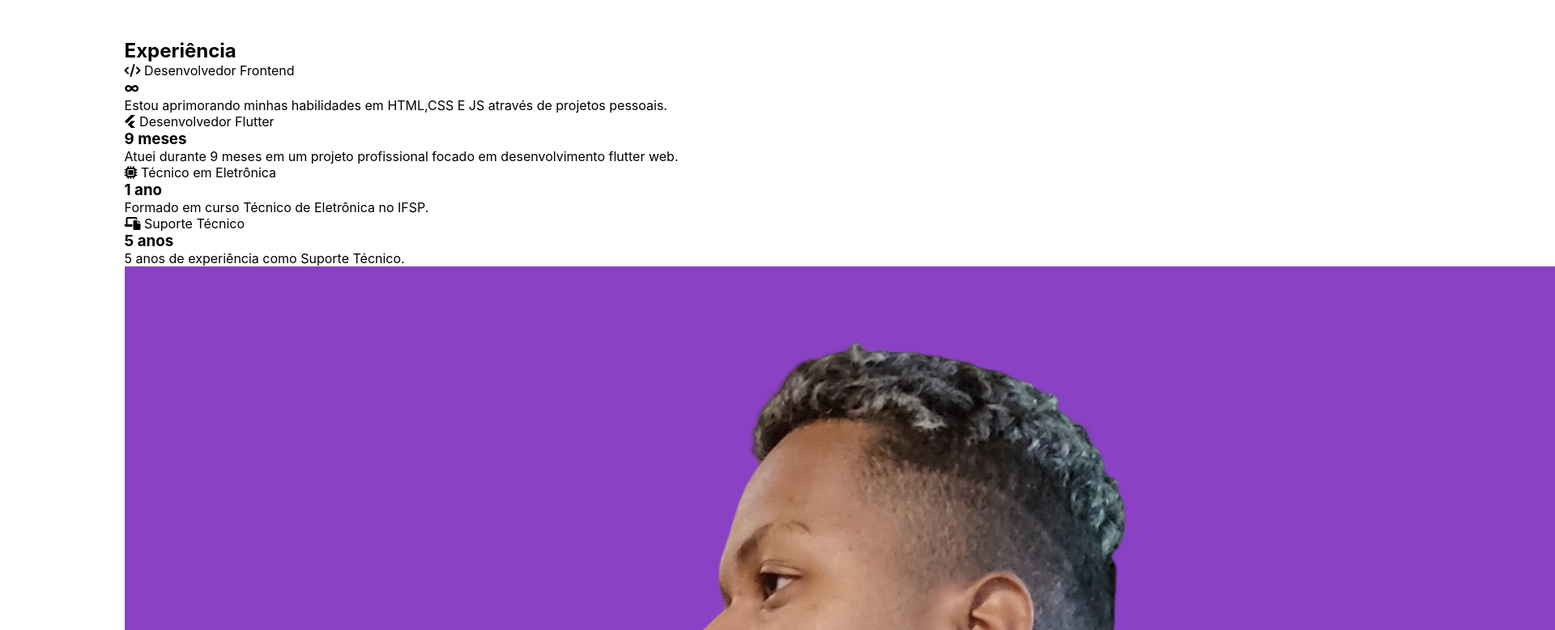
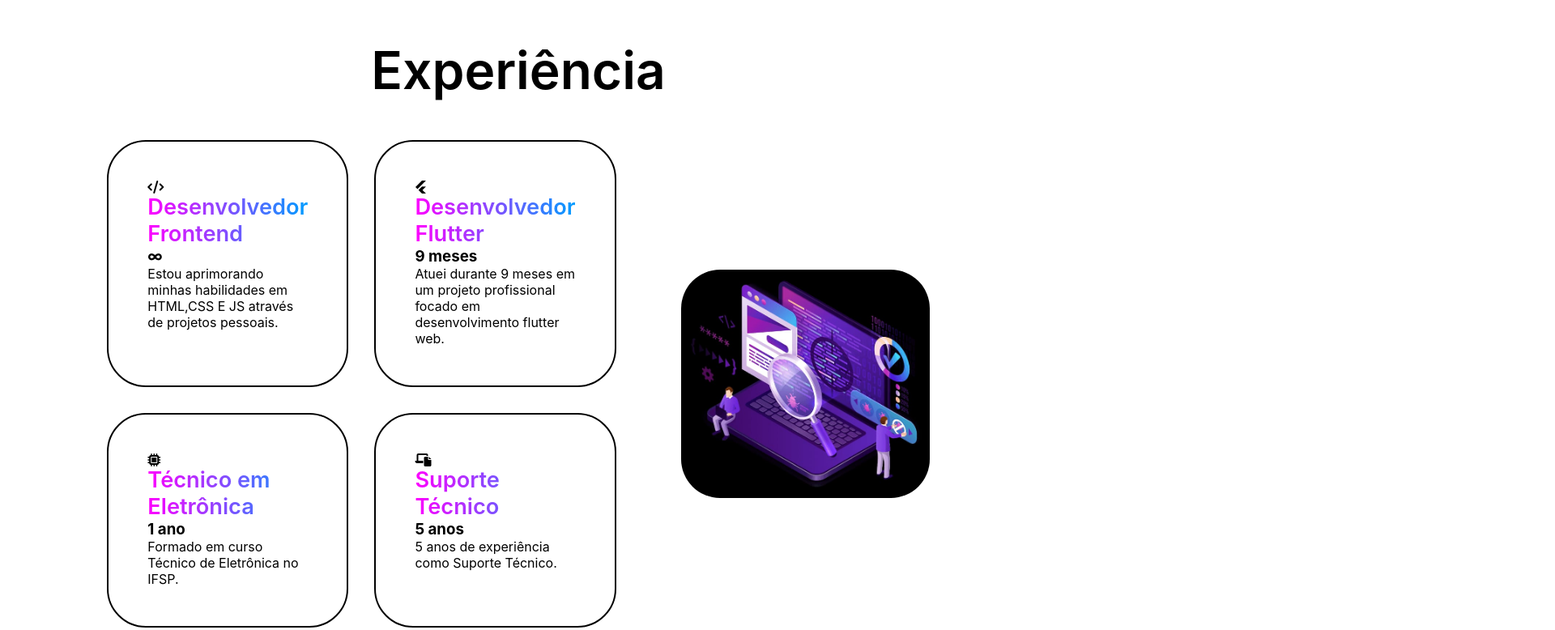
Before and after one commit to Luan-5ilva/Portif-lio, a plain HTML site: page home.html in a window 1280 px wide. Shown: the part 880-1658 px from the top of the page at 81% size, 1920 px wide, since content can reach past the window. Drawn offline with Linux system fonts and the light colour scheme.

Commit message:
Experience CSS

```diff
--- a/home.html
+++ b/home.html
@@ -60,6 +60,7 @@
     <section class="experiencia" id="experiencia">
       <h2 class="section-title">Experiência</h2>
 
+      <div class="experiencia-info">
         <div class="grid">
           <div class="grid-card">
             <i class="fa-solid fa-code"></i>
@@ -96,7 +97,11 @@
           </div>
         </div>
 
-      <img src="assets/images/1000505981.png" alt="Luan Silva" />
+        <img
+          src="assets/images/WhatsApp Image 2025-01-22 at 15.33.47.jpeg"
+          alt="Luan Silva"
+        />
+      </div>
     </section>
   </body>
 </html>
--- a/style.css
+++ b/style.css
@@ -108,7 +108,7 @@ section {
 
 .sobre img {
   width: 40vw;
-  border-radius: 20%;
+  border-radius: 150%;
 }
 
 .info-box {
@@ -173,3 +173,70 @@ section {
 .socials i:hover {
   transition: scale(1.05);
 }
+
+.section-title {
+  text-align: center;
+  font-size: 4rem;
+  font-weight: 600;
+  margin-bottom: 3rem;
+}
+
+/*Experiência Design */
+
+.experiencia-info {
+  display: flex;
+  justify-content: center;
+  align-items: center;
+  gap: 5rem;
+}
+
+.experiencia img {
+  width: 24vw;
+  border-radius: 3rem;
+}
+
+.grid {
+  display: grid;
+  grid-template-columns: repeat(2, 1fr);
+  gap: 2rem;
+}
+
+.grid-card {
+  border: 2px solid #000;
+  border-radius: 3rem;
+  padding: 3rem;
+  display: flex;
+  flex-direction: column;
+  align-items: baseline;
+  justify-content: left;
+  cursor: pointer;
+  transition: 0, 4s ease-in-out;
+}
+
+.grid-card:hover {
+  transform: scale(1.02);
+  background-color: #000;
+  color: #fff;
+}
+
+.grid-card span {
+  font-size: 1.7rem;
+  font-weight: 600;
+  background: linear-gradient(to right, rgb(255, 0, 255), rgb(0, 157, 255));
+  background-clip: text;
+  color: transparent;
+}
+
+/*Scrollbar Design */
+
+::-webkit-scrollbar {
+  width: 15px;
+}
+
+::-webkit-scrollbar-track {
+  background-color: #f0ffff;
+}
+
+::-webkit-scrollbar-thumb {
+  background: linear-gradient(to bottom, rgb(0, 157, 255), rgb(255, 0, 255));
+}
```
Also changed, not shown: assets/images/Blog-images-2-11-1024x576.jpg (added), assets/images/WhatsApp Image 2025-01-22 at 15.33.47.jpeg (added), assets/images/WhatsApp Image 2025-01-22 at 15.36.45(1).jpeg (added), assets/images/WhatsApp Image 2025-01-22 at 15.36.45.jpeg (added). Lines whose indentation alone changed are shown as unchanged.
